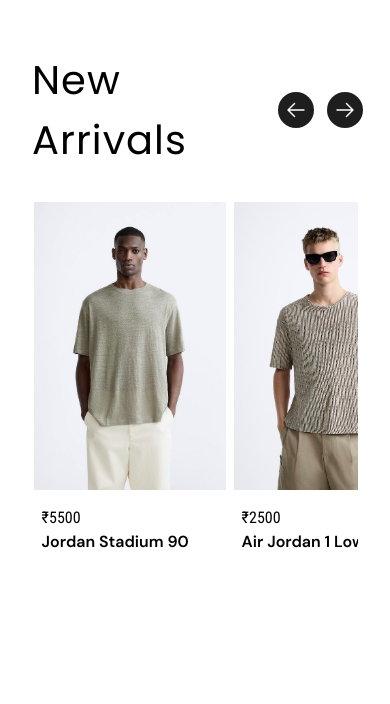
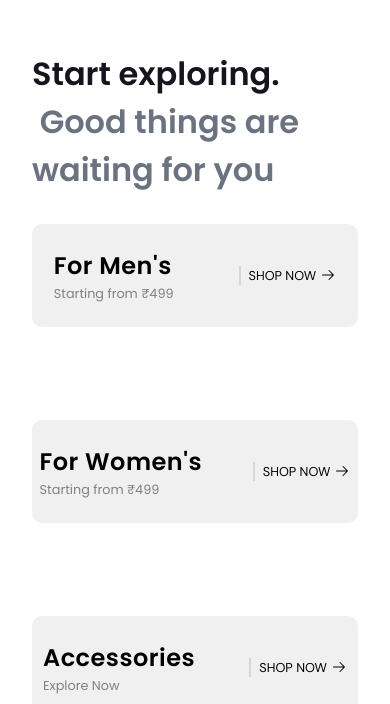
Before and after one commit to haash3/strayy, a React (Vite) app in the folder stray/: page / in a window 390 px wide. Shown: the part 989-1693 px from the top of the page. Built offline with nearby package versions, Linux system fonts and the light colour scheme.

Commit message:
Collections section done

```diff
--- /dev/null
+++ b/stray/src/categories/home/Collections.jsx
@@ -0,0 +1,71 @@
+import { ArrowRight } from '@phosphor-icons/react'
+import React from 'react'
+import { Link } from 'react-router-dom'
+
+export const Collections = () => {
+  return (
+    <>
+        <div className='padding-x padding-y'>
+            <div className='font-poppins lg:text-[2.25rem] text-[2rem]
+            text-pantone font-semibold'>
+                Start exploring. &nbsp;
+                <span className='text-gray-500'>
+                    Good things are waiting for you
+                </span>
+            </div>
+            <div className='grid gap-8 lg:grid-cols-3 grid-cols-1'>
+                <div className='explore-grid'>
+                    <div>
+                    <p className='explore-grid-head text-dmsans'>For Men's</p>
+                    <p className='explore-grid-desp'>Starting from ₹499</p>
+                    </div>
+                    <div className='explore-grid-btn'>
+                        <Link to="/shop">
+                        <p className='left-border
+                        font-dmsans uppercase text-[0.8rem] flex gap-1 items-center '>
+                            Shop Now <ArrowRight size={16} />
+                        </p>
+                        </Link>
+
+                    </div>
+
+                </div>
+                <div className='explore-grid'>
+                    <div>
+                    <p className='explore-grid-head text-dmsans'>For Women's</p>
+                    <p className='explore-grid-desp'>Starting from ₹499</p>
+                    </div>
+                    <div className='explore-grid-btn'>
+                    <Link to="/shop">
+                        <p className='left-border
+                        font-dmsans uppercase text-[0.8rem] flex gap-1 items-center '>
+                            Shop Now <ArrowRight size={16} />
+                        </p>
+                        </Link>
+                    </div>
+
+                </div>
+                <div className='explore-grid'>
+                    <div>
+                    <p className='explore-grid-head text-dmsans'>Accessories</p>
+                    <p className='explore-grid-desp'>Explore Now</p>
+                    </div>
+                    <div className='explore-grid-btn'>
+                    <Link to="/shop">
+                        <p className='left-border
+                        font-dmsans uppercase text-[0.8rem] flex gap-1 items-center '>
+                            Shop Now <ArrowRight size={16} />
+                        </p>
+                        </Link>
+                    </div>
+
+                </div>
+
+
+
+            </div>
+        </div>
+
+    </>
+  )
+}
--- a/stray/src/categories/home/Hero.jsx
+++ b/stray/src/categories/home/Hero.jsx
@@ -1,5 +1,6 @@
 import React from "react";
 import { CaretDoubleRight } from "@phosphor-icons/react";
+import { Link } from "react-router-dom";
 
 export const Hero = () => {
   return (
@@ -20,8 +21,11 @@ export const Hero = () => {
                             items-center gap-2  tracking-wider text-[#2d1d1a]
                             justify-center mt-5
                             font-semibold text-[1rem] rounded-full"
-                           >Explore Now
-                           <CaretDoubleRight size={28} />
+                           >
+                            <Link to= "/shop">
+                            Explore Now
+                            </Link> <CaretDoubleRight size={28} />
+
                            {/* link button to products shop */}
             </div>
         </div>
--- a/stray/src/pages/Home.jsx
+++ b/stray/src/pages/Home.jsx
@@ -1,5 +1,6 @@
 import React from 'react'
 import {Hero} from '../categories/home/Hero'
+import {Collections} from '../categories/home/Collections'
 // import { Brands } from '../categories/home/Brands'
 // import { NewsLetter } from '../categories/home/NewsLetter'
 import { ToteBagsSection } from '../categories/home/ToteBagsSection'
@@ -9,6 +10,7 @@ export const Home = () => {
   return (
     <>
     <Hero />
+    <Collections />
     <NewArrivals />
     <ToteBagsSection />
     {/* <Brands/>
--- a/stray/src/style.css
+++ b/stray/src/style.css
@@ -7,23 +7,7 @@
   filter: brightness(100%) saturate(120%);
   margin: 1rem;
 }
-.hero-small-screen {
-  filter: brightness(100%) saturate(150%);
-  border-radius: 50px;
-  background-repeat: no-repeat;
-  background-size: cover;
-}
-.btn-small-screen {
-  background-color: #433229;
-  border-radius: 50px;
-  padding: 10px;
-  margin: 10px;
-  font-size: 20px;
-  font-family: poppins;
-  display: flex;
-  justify-content: space-between;
-  align-items: center;
-}
+
 .round{
   background-color: white;
   border-radius: 30px 30px 0px 0px;
@@ -55,30 +39,7 @@
   -ms-transform: scale(1, -1);
   transform: scale(1, -1);
 }
-.navMenu {
-  display: none;
-  flex-direction: column;
-  gap: 30px;
-  justify-content: center;
-  align-items: center;
-  z-index: 1;
-  position: absolute;
-  left: 5%;
 
-  border-radius: 50px;
-  backdrop-filter: blur(56px);
-  -webkit-backdrop-filter: blur(56px);
-  background-color: rgba(241, 241, 241, 0.129);
-  width: 90vw;
-  max-height: auto;
-  font-family: poppins;
-  font-size: 20px;
-  color: rgba(28, 27, 27, 0.992);
-  padding: 50px;
-}
-.navMenu.active {
-  display: flex;
-}
 /* New Arrivals Section */
 .item-container{
   display: flex;
@@ -130,6 +91,42 @@
   height: 10rem;
   width: 10rem;
 }
+/* Collections sections */
+.explore-grid{
+  background-color: #f0f0f0;
+  /* border: 1px solid black; */
+  border-radius: 10px;
+  padding: 1.5rem 0.3rem;
+  margin: 1.9rem 0rem;
+  display: flex;
+  justify-content: space-evenly;
+  align-items: center;
+  gap: 3rem;
+}
+.explore-grid-head{
+  font-size: 1.5rem;
+  font-family: poppins;
+  font-weight: 600;
+  letter-spacing: 0.5px;
+}
+.explore-grid-desp{
+  font-size: 0.8rem;
+  font-weight: 400;
+  font-family: poppins;
+  color: gray;
+}
+.explore-grid-btn{
+  /* display: flex;
+  align-items: center;
+  gap: 0.3rem; */
+  display: block;
+}
+.left-border{
+  border-left: 2.5px solid #d4d6d9;
+  padding-left: 0.5rem;
+
+
+}
 /* Common usage */
 
 .vertical-text {
```
Also changed, not shown: stray/src/assets/images/exclusive.png (deleted), 1 other file (tests, documents, lock files or other folders).
